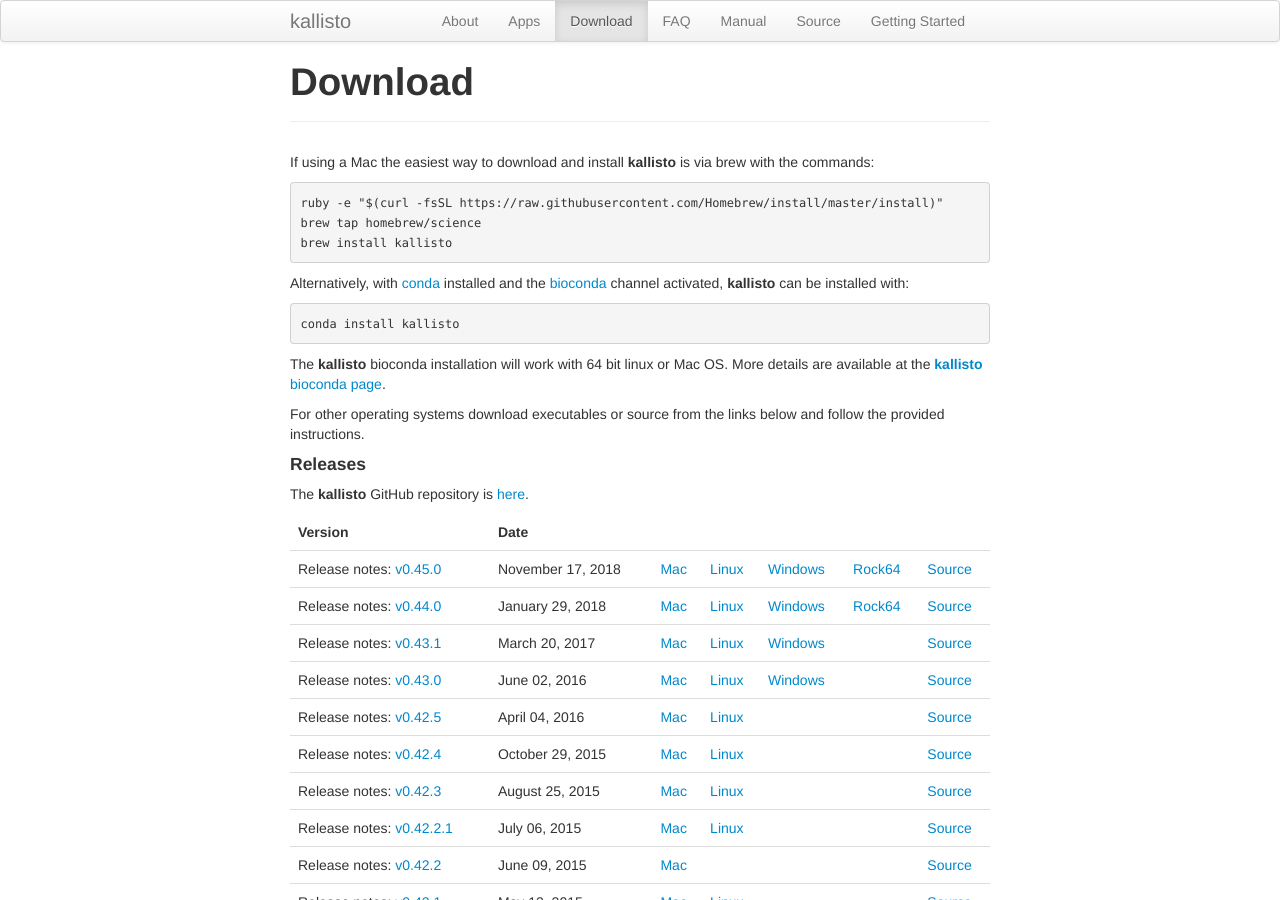
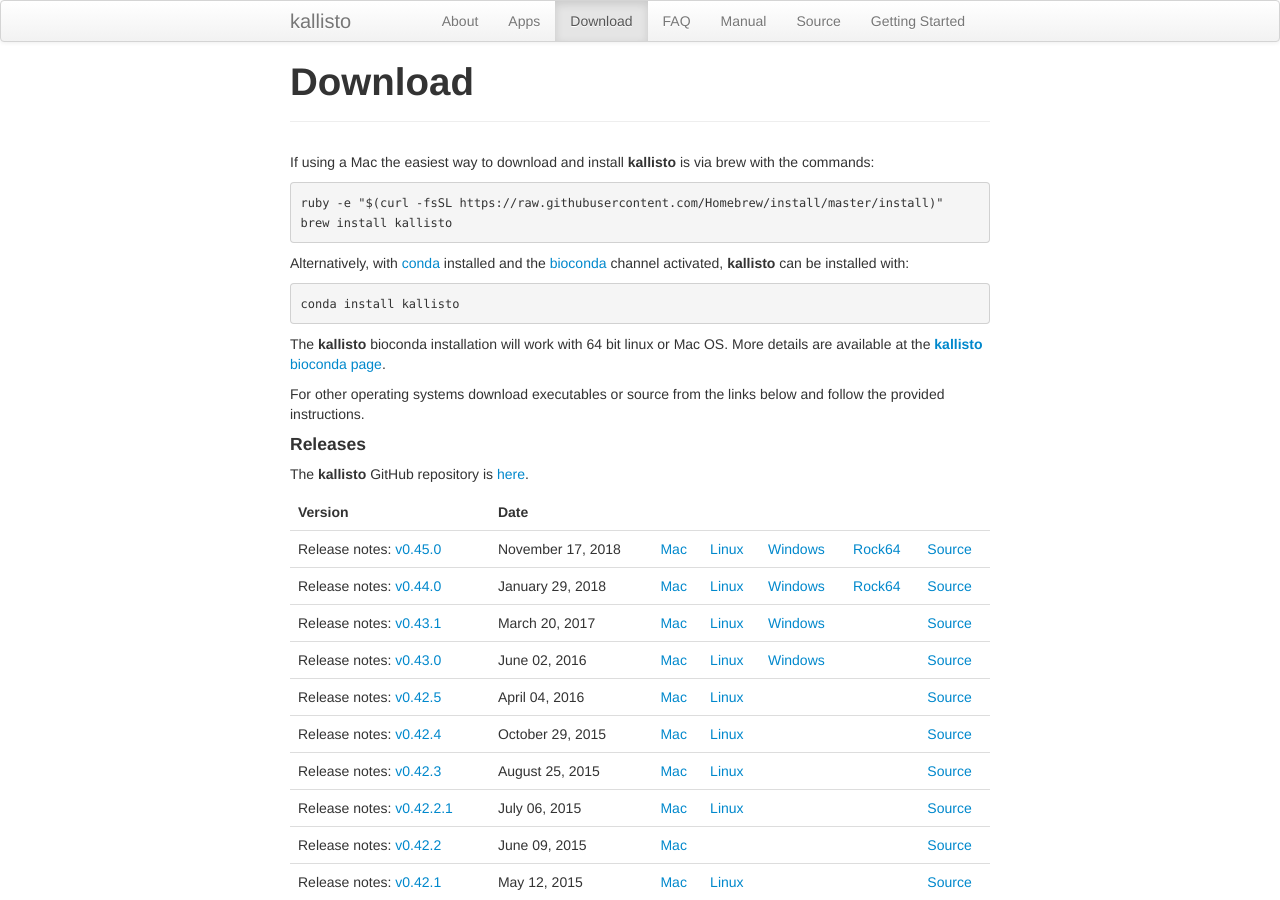
Before and after one commit to pachterlab/kallisto, a Jekyll site: the page built from download.md, in a window 1280 px wide and 900 px high. Built offline with Jekyll 4.4.1, drawn with Linux system fonts in a browser that asks for light colours.

Commit message:
Update download.md

````diff
--- a/download.md
+++ b/download.md
@@ -10,7 +10,6 @@
 
 ```
 ruby -e "$(curl -fsSL https://raw.githubusercontent.com/Homebrew/install/master/install)"
-brew tap homebrew/science
 brew install kallisto
 ```
 
````
